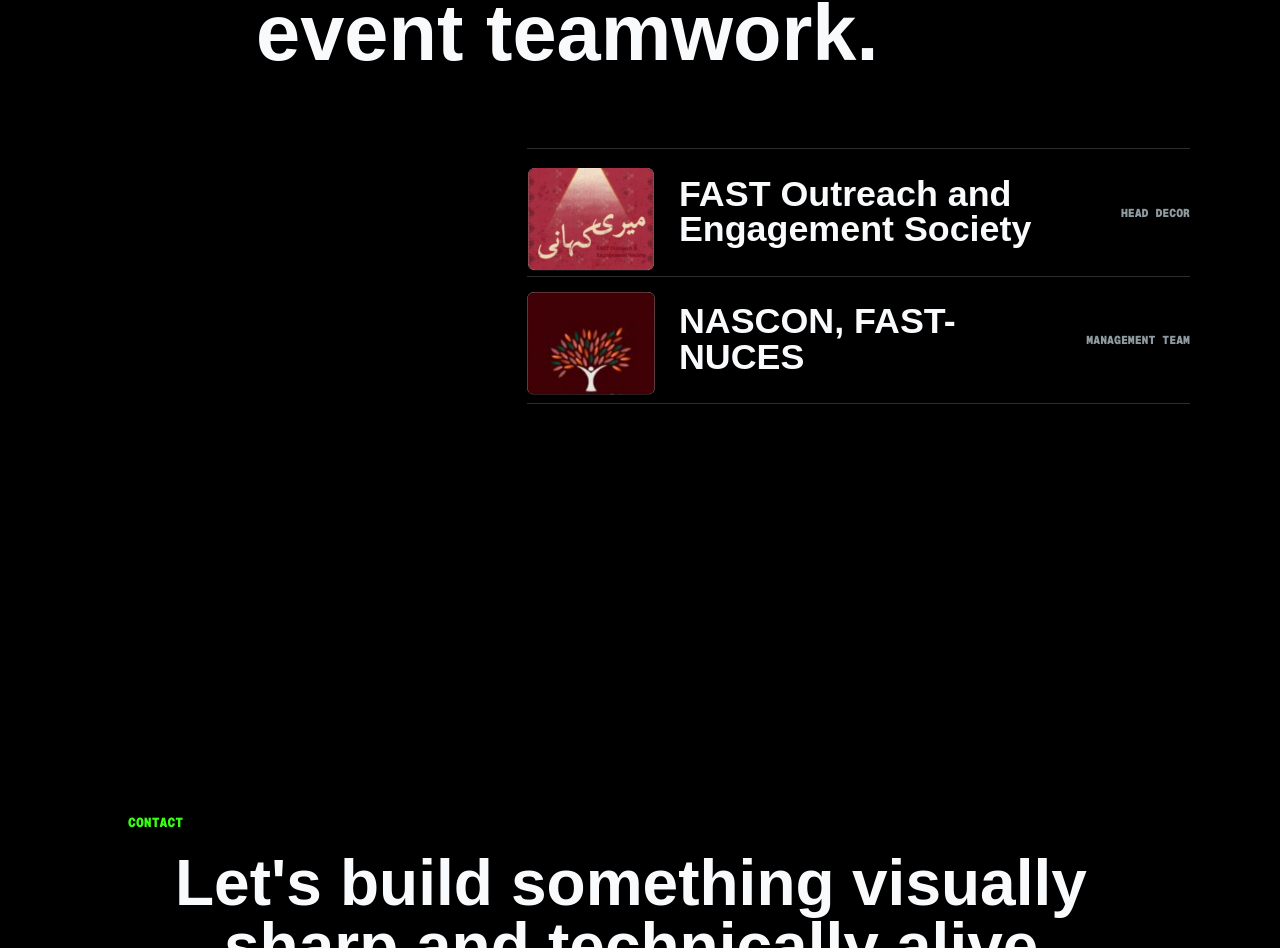
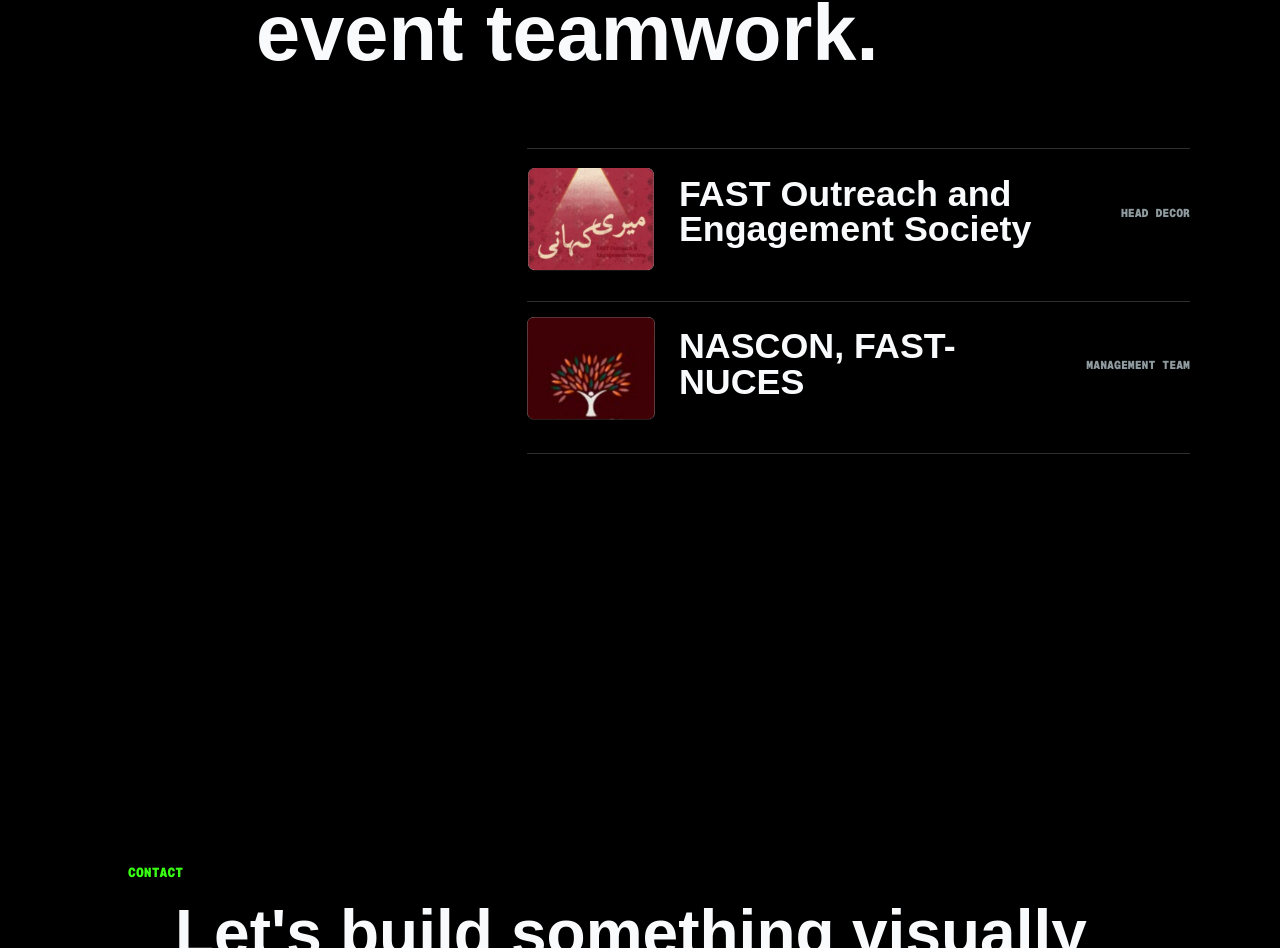
Before and after one commit to emaxb-hub/Portfolio, a Next.js app: page / in a window 1280 px wide. Shown: the part 9351-10299 px from the top of the page. Built offline with nearby package versions, Linux system fonts and the light colour scheme.

Commit message:
Add leadership hover lines

```diff
--- a/app/globals.css
+++ b/app/globals.css
@@ -1618,6 +1618,33 @@
   transform: scaleX(1);
 }
 
+.leadership-section .leadership-entry::after {
+  content: "";
+  align-self: end;
+  grid-column: 1 / -1;
+  width: 100%;
+  height: 1px;
+  opacity: 0;
+  transform: scaleX(0);
+  transform-origin: left;
+  transition: opacity 0.24s ease, transform 0.24s ease;
+}
+
+.leadership-section .leadership-entry:nth-child(1)::after {
+  background: var(--purple);
+}
+
+.leadership-section .leadership-entry:nth-child(2)::after {
+  background: var(--blue);
+}
+
+.leadership-section .leadership-entry:hover::after,
+.leadership-section .leadership-entry:focus-visible::after,
+.leadership-section .leadership-entry[aria-selected="true"]::after {
+  opacity: 0.86;
+  transform: scaleX(1);
+}
+
 .experience-entry-logo {
   flex: 0 0 clamp(4.2rem, 7vw, 6.4rem);
   width: clamp(4.2rem, 7vw, 6.4rem);
```
